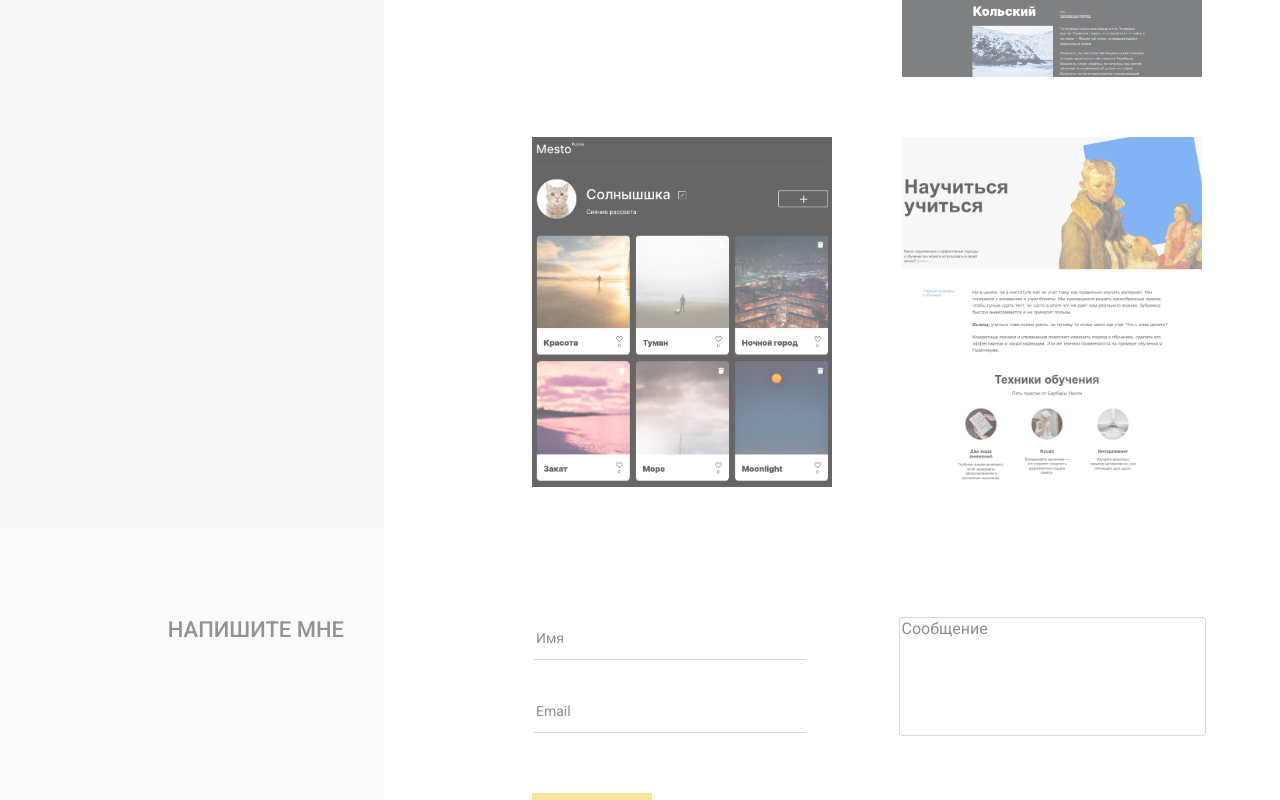
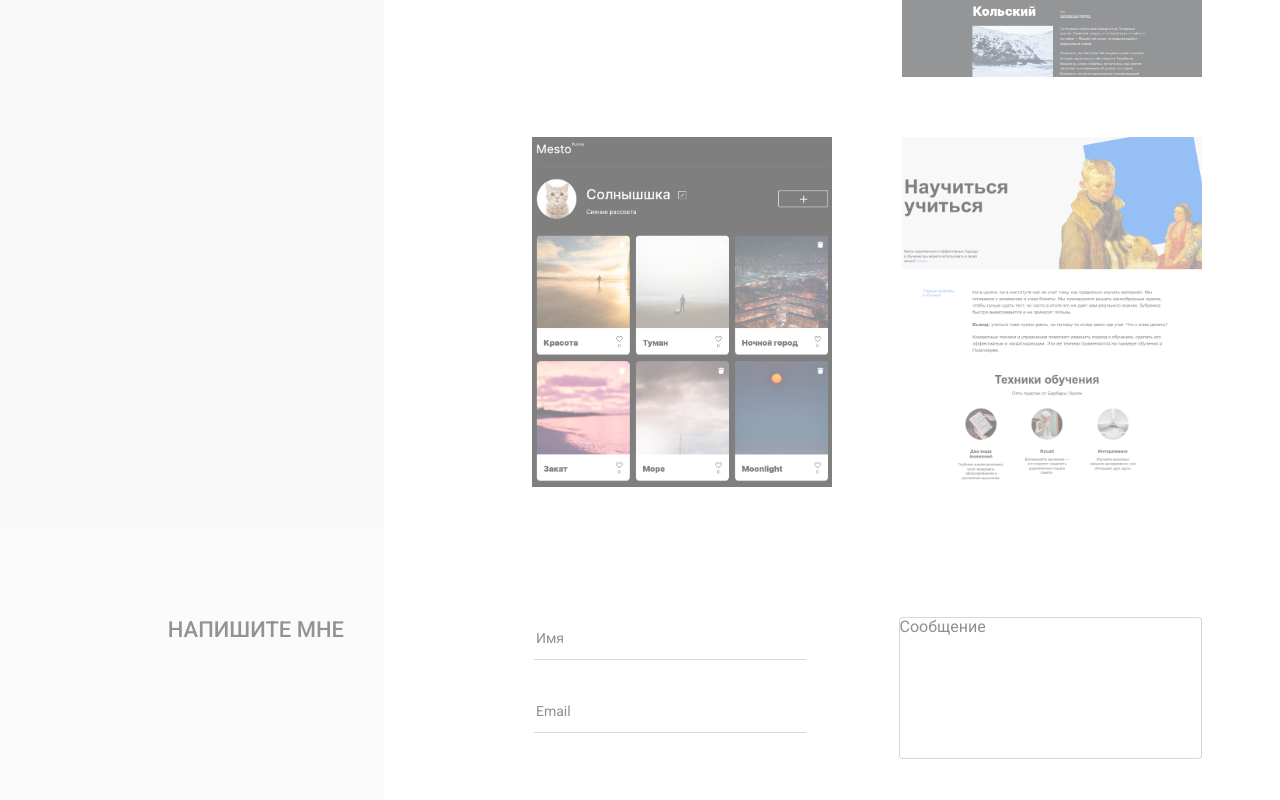
Before and after one commit to solnishshka/solnishshka-main, a React (Create React App) app: page / in a window 1280 px wide. Shown: the part 4540-5340 px from the top of the page. Built offline with nearby package versions, Linux system fonts and the light colour scheme.

Commit message:
some fix

```diff
--- a/package.json
+++ b/package.json
@@ -19,7 +19,8 @@
     "start": "react-scripts start",
     "build": "react-scripts build",
     "test": "react-scripts test",
-    "eject": "react-scripts eject"
+    "eject": "react-scripts eject",
+    "deploy": "npm run build && scp -r ./build/* a0504587@141.8.192.93/domains/solnishshka.xyz/public_html/myapp/public"
   },
   "eslintConfig": {
     "extends": [
--- a/src/components/App.js
+++ b/src/components/App.js
@@ -2,7 +2,10 @@ import Header from './Header/Header'
 import Footer from './Footer'
 import Main from './Main'
 import { useState } from 'react'
-import { TranslationContext, translations } from '../contexts/translationContext'
+import {
+  TranslationContext,
+  translations,
+} from '../contexts/translationContext'
 import { lightTheme, darkTheme } from './Themes'
 import styled, { ThemeProvider } from 'styled-components'
 
@@ -19,8 +22,7 @@ const Content = styled.div`
   width: 100%;
   background-color: ${(props) => props.theme.colors.bgColor};
   color: ${(props) => props.theme.colors.textColorLight};
-  margin: 0 auto;
-  margin-top: 85px;
+  margin: 85px auto 0 auto;
 `
 
 function App() {
--- a/src/components/Button.js
+++ b/src/components/Button.js
@@ -1,6 +1,6 @@
 import styled from 'styled-components'
 import { TranslationContext } from '../contexts/translationContext'
-import { useContext } from 'react'
+import React, { useContext } from 'react'
 
 export const Button = styled.button`
   border: none;
--- a/src/components/Form.js
+++ b/src/components/Form.js
@@ -3,7 +3,7 @@ import { Button } from './Button'
 import { useContext, useState, useCallback, useEffect } from 'react'
 import { TranslationContext } from '../contexts/translationContext'
 import api from '../utils/api'
-import validators from '../utils/validators'
+import { validators } from '../utils/validator'
 
 const FormElement = styled.form`
   max-width: 670px;
@@ -26,6 +26,7 @@ const Container = styled.div`
   display: flex;
   justify-content: space-between;
   min-height: 100px;
+  width: 100%;
 
   @media screen and (max-width: 490px) {
     flex-direction: column;
@@ -51,7 +52,6 @@ const Fieldset = styled.fieldset`
 
 const FieldsetTypeTA = styled(Fieldset)`
   width: 45%;
-  max-height: 160px;
 
   @media screen and (max-width: 490px) {
     width: 100%;
@@ -94,6 +94,7 @@ const Input = styled.input`
 `
 
 const TextArea = styled.textarea`
+  min-height: 140px;
   opacity: 0.8;
   max-width: 350px;
   width: 100%;
@@ -110,7 +111,7 @@ const TextArea = styled.textarea`
   color: ${(props) => props.theme.colors.textColorLight};
   transition: opacity 0.5s linear;
   resize: none;
-  margin-bottom: 7px;
+  padding: 0;
 
   &:focus {
     outline: none;
@@ -129,7 +130,7 @@ const TextArea = styled.textarea`
   }
 
   @media screen and (max-width: 490px) {
-    margin-top: 20px;
+    margin-top: 40px;
   }
 `
 
@@ -330,15 +331,15 @@ export default function Form(props) {
   } else if (isSubmit) {
     return (
       <StatusContainer>
-        <SuccesMessage>Сообщение успешно отправлено!</SuccesMessage>
-        <ReturnButton onClick={handleReturn}>Закрыть</ReturnButton>
+        <SuccesMessage>{translation.form.submitMessage.success}</SuccesMessage>
+        <ReturnButton onClick={handleReturn}>{translation.form.submitMessage.close}</ReturnButton>
       </StatusContainer>
     )
   } else if (isError) {
     return (
       <StatusContainer>
-        <SuccesMessage>Что-то пошло не так. Попробуйте ещё раз!</SuccesMessage>
-        <ReturnButton onClick={handleReturn}>Закрыть</ReturnButton>
+        <SuccesMessage>{translation.form.submitMessage.error}</SuccesMessage>
+        <ReturnButton onClick={handleReturn}>{translation.form.submitMessage.close}</ReturnButton>
       </StatusContainer>
     )
   } else {
@@ -356,15 +357,14 @@ export default function Form(props) {
               isValidate={isValidationStart.name}
             ></Input>
             {errors.name.required && (
-              <Span>Поле обязательно для заполнения</Span>
+              <Span>{translation.form.error.required}</Span>
             )}
             {errors.name.minLength && (
-              <Span>Длина сообщения должна быть более 2 символов</Span>
+              <Span>{translation.form.error.minLength_2}</Span>
             )}
             {errors.name.containSymbols && (
               <Span>
-                Имя должно содержать только буквы русского или английского
-                алфавита
+                {translation.form.error.containSymbols}
               </Span>
             )}
             <Input
@@ -377,10 +377,10 @@ export default function Form(props) {
               isValidate={isValidationStart.email}
             ></Input>
             {errors.email.required && (
-              <Span>Поле обязательно для заполнения</Span>
+              <Span>{translation.form.error.required}</Span>
             )}
             {errors.email.invalidEmail && (
-              <Span>Некорректный адрес электронной почты</Span>
+              <Span>{translation.form.error.invalidEmail}</Span>
             )}
           </Fieldset>
           <FieldsetTypeTA>
@@ -394,10 +394,10 @@ export default function Form(props) {
               isValidate={isValidationStart.message}
             ></TextArea>
             {errors.message.required && (
-              <Span>Поле обязательно для заполнения</Span>
+              <Span>{translation.form.error.required}</Span>
             )}
             {errors.message.minLength && (
-              <Span>Длина сообщения должна быть более 30 символов</Span>
+              <Span>{translation.form.error.minLength_30}</Span>
             )}
           </FieldsetTypeTA>
         </Container>
--- a/src/components/Logo.js
+++ b/src/components/Logo.js
@@ -1,3 +1,4 @@
+import React from 'react'
 import styled from 'styled-components'
 
 const Link = styled.a`
--- a/src/components/Main.js
+++ b/src/components/Main.js
@@ -10,7 +10,7 @@ import LeftColumnTitle from './LeftColumn/LeftColumnTitle'
 import ContactForm from './ContactForm'
 import DownloadButton from './Button'
 import avatar from '../images/portrait.png'
-import { useContext } from 'react'
+import React, { useContext } from 'react'
 import { TranslationContext } from '../contexts/translationContext'
 
 const MainElement = styled.main`
--- a/src/components/Portfolio.js
+++ b/src/components/Portfolio.js
@@ -45,7 +45,7 @@ const Image = styled.img`
   object-fit: cover;
   object-position: top;
   transition: transform 1s linear, opacity 1s linear;
-  opacity: 0.6;
+  opacity: 0.5;
 
   &:hover {
     transform: scale(1.2);
--- a/src/components/Social.js
+++ b/src/components/Social.js
@@ -1,3 +1,4 @@
+import React from 'react'
 import cn from 'classnames'
 import styled from 'styled-components'
 
@@ -39,21 +40,21 @@ export default function Social(props) {
           className={cn('fa', 'fa-envelope', {
             'fa-lg': props.type === 'lead',
           })}
-        ></i>
+        />
       </Link>
       <Link href="https://t.me/solnishshka" target="_blank" rel="noreferrer">
         <i
           className={cn('fa', 'fa-telegram', {
             'fa-lg': props.type === 'lead',
           })}
-        ></i>
+        />
       </Link>
       <Link href="https://wa.me/79166952756" target="_blank" rel="noreferrer">
         <i
           className={cn('fa', 'fa-whatsapp', {
             'fa-lg': props.type === 'lead',
           })}
-        ></i>
+        />
       </Link>
       <Link
         className="social__link"
@@ -63,7 +64,7 @@ export default function Social(props) {
       >
         <i
           className={cn('fa', 'fa-github', { 'fa-lg': props.type === 'lead' })}
-        ></i>
+        />
       </Link>
       <Link
         href="https://www.facebook.com/anastasiya.stratilatova"
@@ -74,12 +75,12 @@ export default function Social(props) {
           className={cn('fa', 'fa-facebook', {
             'fa-lg': props.type === 'lead',
           })}
-        ></i>
+        />
       </Link>
       <Link href="https://vk.com/anti_tella" target="_blank" rel="noreferrer">
         <i
           className={cn('fa', 'fa-vk', { 'fa-lg': props.type === 'lead' })}
-        ></i>
+        />
       </Link>
     </Container>
   )
--- a/src/contexts/translationContext.js
+++ b/src/contexts/translationContext.js
@@ -133,7 +133,19 @@ export const translations = {
       name: 'Name',
       message: 'Message',
       submitButton: 'Send',
-    },
+      error: {
+        required: 'Required input',
+        invalidEmail: 'Invalid email',
+        minLength_2: 'The field must be at least 2 characters long',
+        minLength_30: 'The field must be at least 30 characters long',
+        containSymbols: 'The name must contain only Russian or English letters the alphabet'
+      },
+      submitMessage: {
+        success: 'Message has been sent successfully!',
+        error: 'Something went wrong. Try again!',
+        close: 'Close'
+      }
+    }
   },
   ru: {
     name: 'Анастасия',
@@ -265,6 +277,18 @@ export const translations = {
       name: 'Имя',
       message: 'Сообщение',
       submitButton: 'Отправить',
+      error: {
+        required: 'Поле обязательно для заполнения',
+        invalidEmail: 'Некорректный адрес электронной почты',
+        minLength_2: 'Длина сообщения должна быть более 2 символов',
+        minLength_30: 'Длина сообщения должна быть более 30 символов',
+        containSymbols: 'Имя должно содержать только буквы русского или английского алфавита'
+      },
+      submitMessage: {
+        success: 'Сообщение успешно отправлено!',
+        error: 'Что-то пошло не так. Попробуйте ещё раз!',
+        close: 'Закрыть'
+      }
     },
   },
 }
--- /dev/null
+++ b/src/utils/validator.js
@@ -0,0 +1,31 @@
+export const validators = {
+    name: {
+      required: (value, isSubmit) => {
+        return isSubmit && value === ''
+      },
+      minLength: (value, isSubmit) => {
+        return isSubmit && value.length < 3
+      },
+      containSymbols: (value, isSubmit) => {
+        return isSubmit && !/^[_a-zёЁа-яА-Я'][_a-zёЁа-яА-Я-' ]+[_a-zёЁа-яА-Я']?$/gi.test(
+          value
+        )
+      },
+    },
+    email: {
+      required: (value, isSubmit) => {
+        return isSubmit && value === ''
+      },
+      invalidEmail: (value, isSubmit) => {
+        return isSubmit && !/[\w]+@[a-z.]+/gi.test(value)
+      },
+    },
+    message: {
+      required: (value, isSubmit) => {
+        return isSubmit && value === ''
+      },
+      minLength: (value, isSubmit) => {
+        return isSubmit && value.length < 30
+      },
+    },
+  }
--- a/src/utils/validators.js
+++ /dev/null
@@ -1,33 +0,0 @@
-const validators = {
-  name: {
-    required: (value, isSubmit) => {
-      return isSubmit && value === ''
-    },
-    minLength: (value, isSubmit) => {
-      return isSubmit && value.length < 3
-    },
-    containSymbols: (value, isSubmit) => {
-      return isSubmit && !/^[_a-zёЁа-яА-Я'][_a-zёЁа-яА-Я-' ]+[_a-zёЁа-яА-Я']?$/gi.test(
-        value
-      )
-    },
-  },
-  email: {
-    required: (value, isSubmit) => {
-      return isSubmit && value === ''
-    },
-    invalidEmail: (value, isSubmit) => {
-      return isSubmit && !/[\w]+@[a-z.]+/gi.test(value)
-    },
-  },
-  message: {
-    required: (value, isSubmit) => {
-      return isSubmit && value === ''
-    },
-    minLength: (value, isSubmit) => {
-      return isSubmit && value.length < 30
-    },
-  },
-}
-
-export default validators
```
Also changed, not shown: 1 other file (tests, documents, lock files or other folders).
